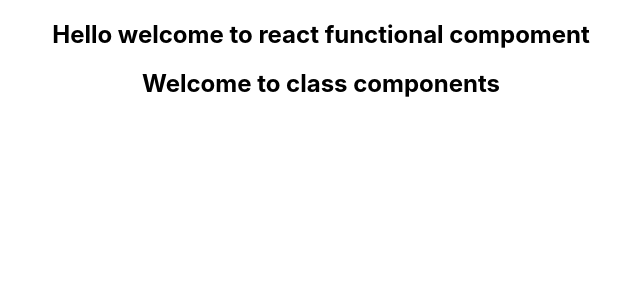
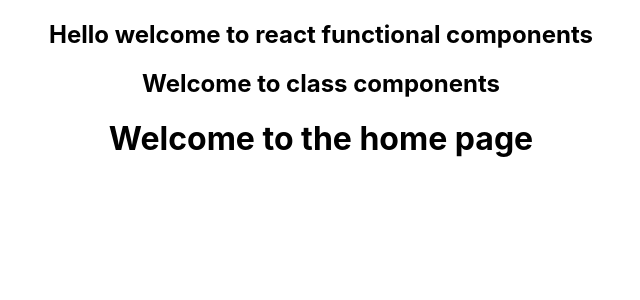
Before and after one commit to Martin023/start-react, a React (Create React App) app: page / in a window 1280 px wide. Shown: the top 300 px of the page, without its empty margins (319-959 px from the left). Built offline with nearby package versions, Linux system fonts and the light colour scheme.

Commit message:
Creating components using React.createElement method

```diff
--- a/src/App.js
+++ b/src/App.js
@@ -2,7 +2,7 @@ import logo from './logo.svg';
 import './App.css';
 import Greet from './components/Greet';
 import Welcome from './components/Welcome';
-
+import Home from './components/home';
 function App() {
   return (
     <div className="App">
@@ -13,6 +13,7 @@ function App() {
 
       {/* importing a class component */}
       <Welcome></Welcome>
+      <Home></Home>
     </div>
   );
 }
--- a/src/components/Greet.js
+++ b/src/components/Greet.js
@@ -1,7 +1,7 @@
 import React from "react";
 
 
-const Greet = () => <h2>Hello welcome to react functional compoment</h2>
+const Greet = () => <h2>Hello welcome to react functional components</h2>
 
 // function Greet(){
 //     return <h2>Hello welcome to react functional compoment</h2>
--- /dev/null
+++ b/src/components/home.js
@@ -0,0 +1,6 @@
+import React from "react";
+
+const home = () => {
+    return React.createElement("div", null, React.createElement("h1", null, "Welcome to the home page"));
+}
+export default home;
```
